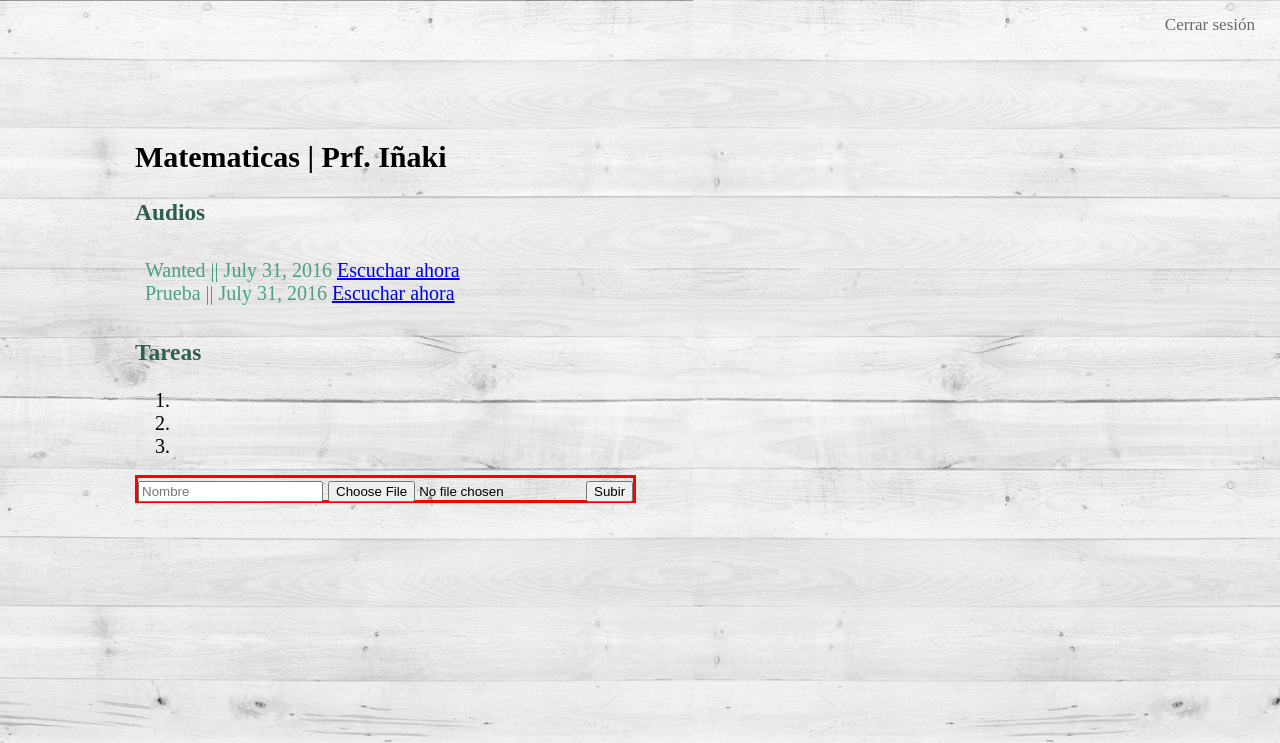
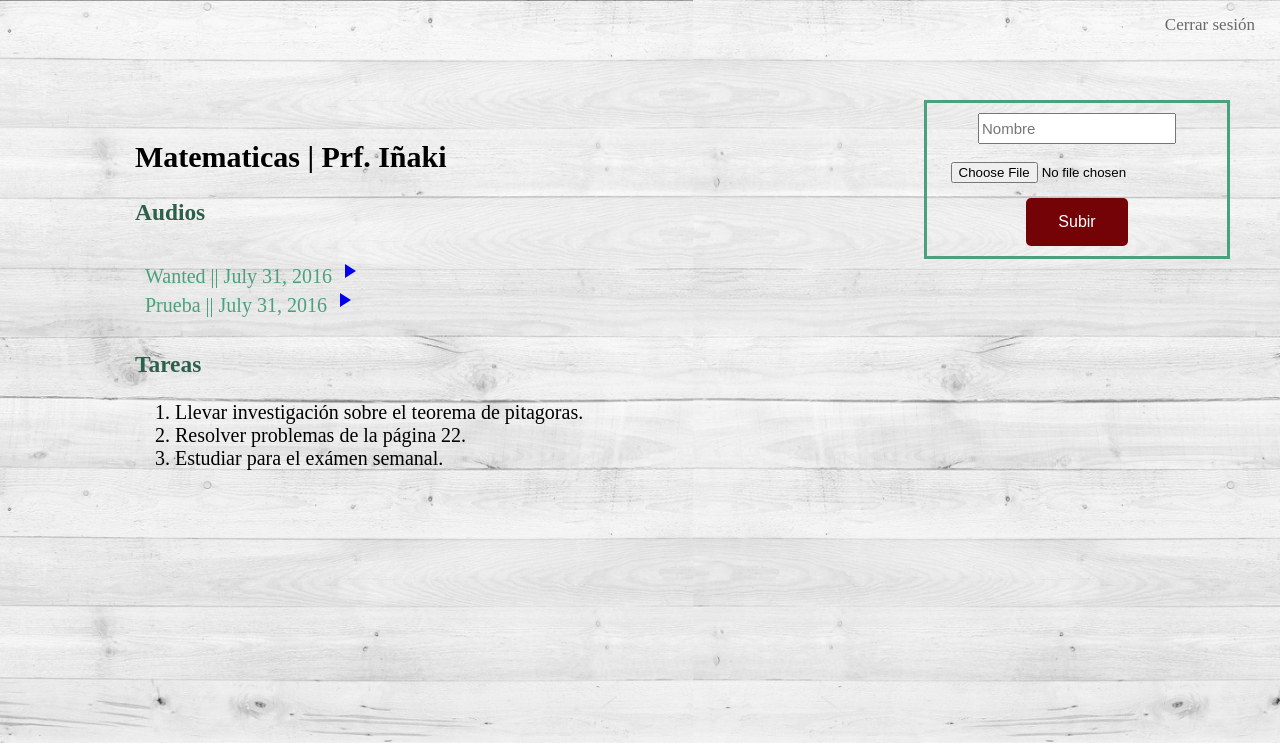
Before and after one commit to icaboalo/Educamos, a Django app: page /materia/1/ in a window 1280 px wide. Shown: the top 743 px of the page. Run offline with Django 3.2, Linux system fonts and the light colour scheme; a user stored in the database is signed in; data comes from the database, SQL or seed files in the repository; both versions use the stored data as it was after the commit.

Commit message:
modified styles audio upload

```diff
--- a/school/forms.py
+++ b/school/forms.py
@@ -3,5 +3,6 @@ from django import forms
 from audio.models import *
 
 class AudioForm(Form):
-    name = forms.CharField(max_length=30, label='', widget=forms.TextInput(attrs={'placeholder': 'Nombre'}))
-    file = forms.FileField(label='')
+    name = forms.CharField(max_length=30, label='', widget=forms.TextInput(attrs={'placeholder': 'Nombre',
+                                                                                  'class': 'textbox', 'required': ''}))
+    file = forms.FileField(label='', widget=forms.FileInput(attrs={'required': ''}))
--- a/static/style.css
+++ b/static/style.css
@@ -190,3 +190,57 @@ h3 {
     text-decoration: none;
     transition: 1s;
 }
+
+.create{
+    border-style: solid;
+    border-color: #4ba17d;
+    text-align: center;
+    width: 280px;
+    position: fixed;
+    /*padding-bottom: 23px;*/
+    margin: 0 50px;
+    right: 0;
+    top: 100px;
+    padding: 10px;
+}
+
+.margin{
+    margin-bottom: 15px;
+}
+
+@font-face {
+  font-family: 'Material Icons';
+  font-style: normal;
+  font-weight: 400;
+  src: url(https://example.com/MaterialIcons-Regular.eot); /* For IE6-8 */
+  src: local('Material Icons'),
+       local('MaterialIcons-Regular'),
+       url(https://example.com/MaterialIcons-Regular.woff2) format('woff2'),
+       url(https://example.com/MaterialIcons-Regular.woff) format('woff'),
+       url(https://example.com/MaterialIcons-Regular.ttf) format('truetype');
+}
+
+.material-icons {
+  font-family: 'Material Icons';
+  font-weight: normal;
+  font-style: normal;
+  font-size: 32px;  /* Preferred icon size */
+  display: inline-block;
+  line-height: 1;
+  text-transform: none;
+  letter-spacing: normal;
+  word-wrap: normal;
+  white-space: nowrap;
+  direction: ltr;
+
+  /* Support for all WebKit browsers. */
+  -webkit-font-smoothing: antialiased;
+  /* Support for Safari and Chrome. */
+  text-rendering: optimizeLegibility;
+
+  /* Support for Firefox. */
+  -moz-osx-font-smoothing: grayscale;
+
+  /* Support for IE. */
+  font-feature-settings: 'liga';
+}
--- a/templates/subject.html
+++ b/templates/subject.html
@@ -5,6 +5,8 @@
     <title>Education</title>
     {% load static %}
     <link rel="stylesheet" href="{% static 'style.css' %}">
+    <link href="https://fonts.googleapis.com/icon?family=Material+Icons"
+      rel="stylesheet">
 </head>
 <body class="inside">
     <div class="containerthree">
@@ -13,26 +15,36 @@
         <h3>Audios</h3>
         <ul class="classess">
             {% for audio in audios.audio %}
-                <li class="audio">{{ audio.name }}  ||  {{ audio.date }} <a href="{{ audio.file.url }}">Escuchar ahora</a></li>
+                <li class="audio">{{ audio.name }}  ||  {{ audio.date }}
+                    <a href="{{ audio.file.url }}"><i class="material-icons">play_arrow</i></a>
+                </li>
             {% endfor %}
         </ul>
 
         <h3>Tareas</h3>
         <ol>
-            <li></li>
-            <li></li>
-            <li></li>
+            <li>Llevar investigación sobre el teorema de pitagoras.</li>
+            <li>Resolver problemas de la página 22.</li>
+            <li>Estudiar para el exámen semanal.</li>
         </ol>
 
         {% if professor %}
-            <form method="post" style="border: solid red; display: inline;" enctype="multipart/form-data">
-                {% csrf_token %}
-                {{ form }}
-    {#            <label for="name">Nombre: </label>#}
-    {#            <input id="name" type="text" name="name" maxlength="30">#}
-    {#            <input type="file" accept="audio/*;capture=microphone">#}
-                <button type="submit">Subir</button>
-            </form>
+            <div class="create">
+                <form method="post" enctype="multipart/form-data">
+                    {% csrf_token %}
+{#                    {{ form }}#}
+                    {% for field in form %}
+                        <div class="margin">
+                            {{ field }}
+                        </div>
+                    {% endfor %}
+
+                    {#            <label for="name">Nombre: </label>#}
+                    {#            <input id="name" type="text" name="name" maxlength="30">#}
+                    {#            <input type="file" accept="audio/*;capture=microphone">#}
+                    <button type="submit" class="submit">Subir</button>
+                </form>
+            </div>
         {% endif %}
     </div>
 </body>
```
Also changed, not shown: db.sqlite3, media/audios/Captura_de_pantalla_2016-05-31_a_las_18.06.10.png (added).
